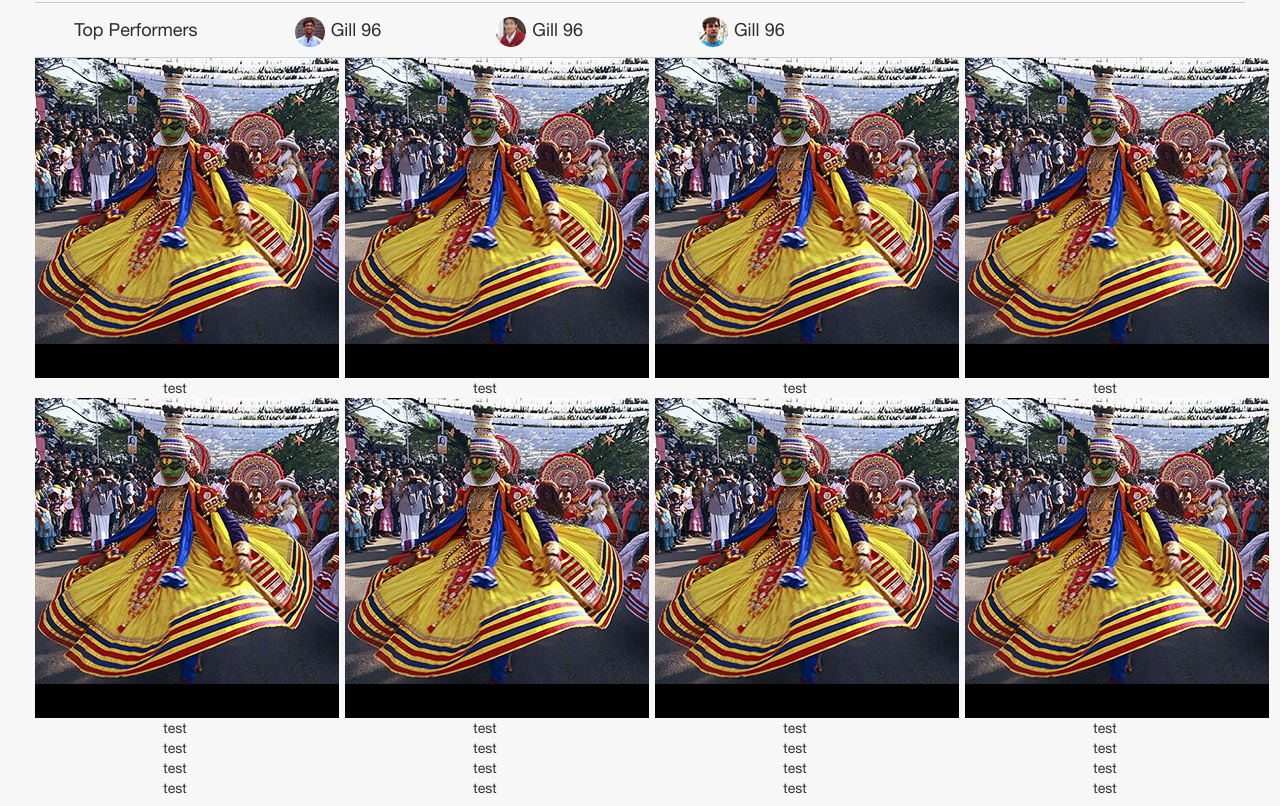
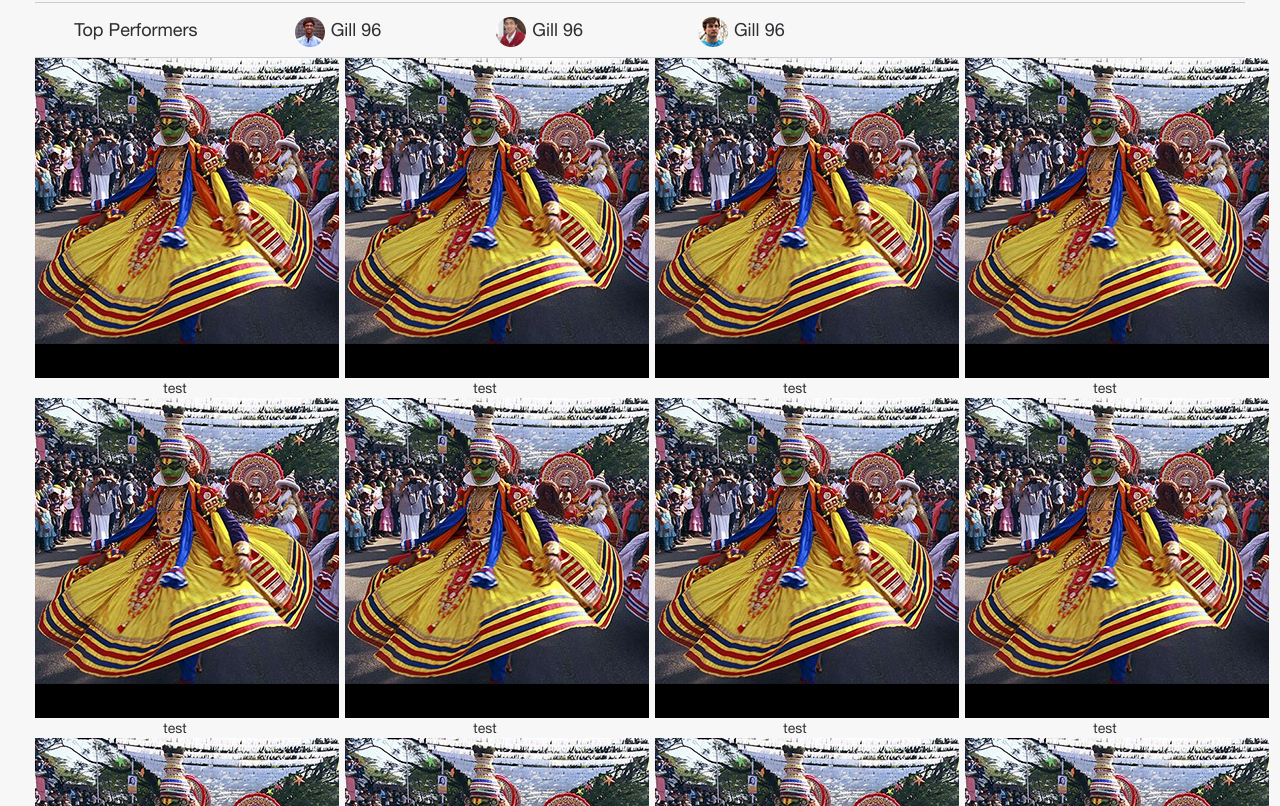
Before and after one commit to deepali1719/jio-amplify, a plain HTML site: page jio_amplify.html in a window 1280 px wide. Shown: the part 146-952 px from the top of the page. Drawn offline with nearby package versions, Linux system fonts and the light colour scheme; files whose address does not match are found by name.

Commit message:
lazy load

```diff
--- a/css/jio_amplify.css
+++ b/css/jio_amplify.css
@@ -5,7 +5,9 @@
 	font-size: 18px;
 	color: #2e2e33;
 }
-
+.showmore {
+	min-height: 350px;
+}
 
 @media only screen and (min-device-width : 767px) and (max-device-width : 1024px)
 {
--- a/jio_amplify.html
+++ b/jio_amplify.html
@@ -148,7 +148,7 @@
 
 
               <div id="showmore1">
-                <div class="row showmore">
+                <div class="row showrow">
 
                   <div class="lazy col-lg-3">
                     <img src="images/img-1.jpg" alt="">
@@ -171,7 +171,7 @@
                   </div>
                 </div>
 
-                <div class="row showmore">
+                <div class="row showrow">
 
                   <div class="lazy col-lg-3">
                     <img src="images/img-1.jpg" alt="">
@@ -195,7 +195,7 @@
                 </div>
 
 
-                <div class="row showmore">
+                <div class="row showrow">
 
                   <div class="col-lg-3">
                     <img src="images/img-1.jpg" alt="">
@@ -243,7 +243,7 @@
             var showmorepos = $('#showmore1').offset();
             var showmoreht = $('#showmore1').height();
             var showmorebot = (showmorepos.top + showmoreht);
-            if((scrollpos + (winht - 200)) >= showmorebot) {
+            if((scrollpos + (winht + 200)) >= showmorebot) {
               var showcur = ($('#showmore1 div.showrow.anim' + (showi+1)));
               $(showcur).show().find('.shop-grid').animate({margin: "4" }, 500, function() {   });
               $(showcur).find(".top-right-icon").animate({margin: "4" }, 500, function() {   });
```
Also changed, not shown: 1 other file.
